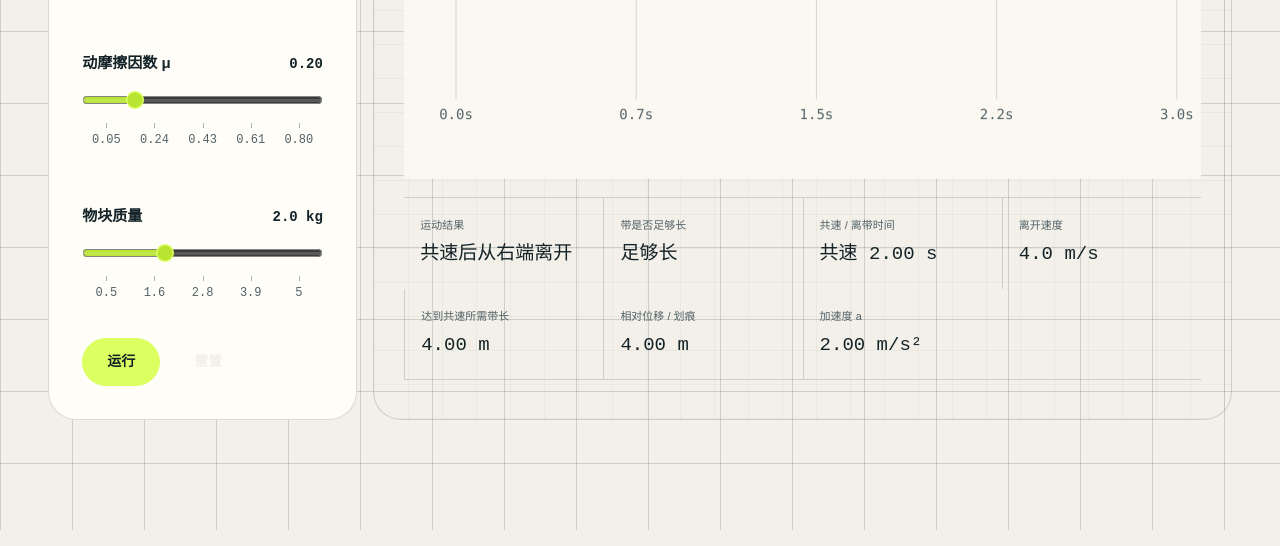
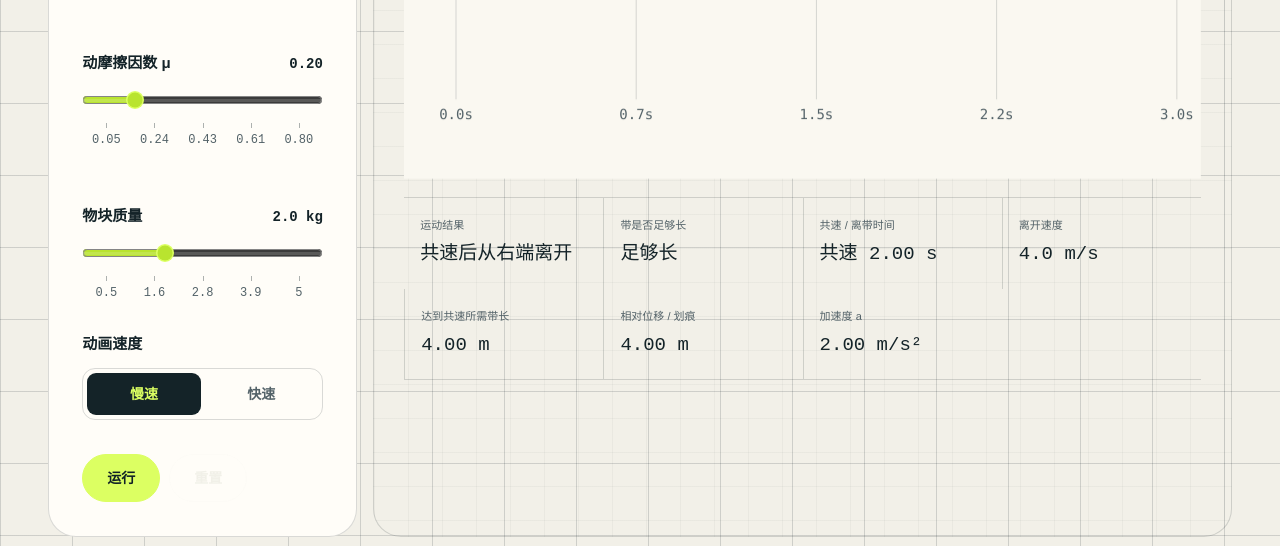
Before and after one commit to wbr941/19991100physics, a website: page labs/conveyor-belt/index.html in a window 1280 px wide. Shown: the part 1049-1595 px from the top of the page. Drawn offline with Linux system fonts and the light colour scheme.

Commit message:
Add conveyor animation speed switch

```diff
--- a/assets/conveyor.css
+++ b/assets/conveyor.css
@@ -153,6 +153,46 @@
   min-height: 48px;
 }
 
+.animation-speed {
+  min-width: 0;
+  margin: 28px 0 0;
+  padding: 0;
+  border: 0;
+}
+
+.animation-speed legend {
+  padding: 0;
+  color: var(--ink);
+  font-size: 15px;
+  font-weight: 600;
+}
+
+.speed-switch {
+  display: grid;
+  grid-template-columns: 1fr 1fr;
+  gap: 4px;
+  margin-top: 12px;
+  padding: 4px;
+  border: 1px solid var(--line);
+  border-radius: 13px;
+}
+
+.speed-switch button {
+  min-height: 42px;
+  color: var(--ink-soft);
+  border: 0;
+  border-radius: 9px;
+  background: transparent;
+  font-size: 14px;
+  font-weight: 600;
+  cursor: pointer;
+}
+
+.speed-switch button.is-active {
+  color: var(--accent);
+  background: var(--ink);
+}
+
 .conveyor-visual {
   display: flex;
   min-width: 0;
--- a/assets/conveyor.js
+++ b/assets/conveyor.js
@@ -119,6 +119,7 @@ class ConveyorBeltLab {
     this.massOutput = document.querySelector("#object-mass-output");
     this.runButton = document.querySelector("[data-run]");
     this.resetButton = document.querySelector("[data-reset]");
+    this.speedButtons = [...document.querySelectorAll("[data-animation-speed]")];
     this.stateOutput = document.querySelector("[data-sim-state]");
     this.presetButtons = [...document.querySelectorAll("[data-preset]")];
 
@@ -128,9 +129,10 @@ class ConveyorBeltLab {
     this.path = [];
     this.result = null;
     this.animationFrame = null;
-    this.animationStart = 0;
+    this.lastFrame = 0;
     this.progress = 0;
     this.isPlaying = false;
+    this.speedMode = "slow";
     this.config = this.readConfig();
 
     this.draw = this.draw.bind(this);
@@ -162,7 +164,22 @@ class ConveyorBeltLab {
 
     this.runButton?.addEventListener("click", () => this.run());
     this.resetButton?.addEventListener("click", () => this.reset());
+    this.speedButtons.forEach((button) => {
+      button.addEventListener("click", () => {
+        this.setAnimationSpeed(button.dataset.animationSpeed);
+      });
+    });
     window.addEventListener("physics:themechange", () => this.draw());
+  }
+
+  setAnimationSpeed(mode) {
+    if (mode !== "slow" && mode !== "fast") return;
+    this.speedMode = mode;
+    this.speedButtons.forEach((button) => {
+      const isActive = button.dataset.animationSpeed === mode;
+      button.classList.toggle("is-active", isActive);
+      button.setAttribute("aria-pressed", String(isActive));
+    });
   }
 
   readConfig() {
@@ -442,7 +459,7 @@ class ConveyorBeltLab {
     this.cancelAnimation();
     this.isPlaying = true;
     this.progress = 0;
-    this.animationStart = performance.now();
+    this.lastFrame = performance.now();
     this.setState("运行中");
 
     if (prefersReducedMotion.matches) {
@@ -458,9 +475,10 @@ class ConveyorBeltLab {
 
   animate(now) {
     const duration = Math.max(this.path[this.path.length - 1].t, 0.01);
-    const displayDuration = Math.min(Math.max(duration * 0.75, 1.4), 8.5);
-    const elapsed = (now - this.animationStart) / 1000;
-    this.progress = Math.min(elapsed / displayDuration, 1);
+    const elapsed = Math.max((now - this.lastFrame) / 1000, 0);
+    const speedFactor = this.speedMode === "fast" ? 2.5 : 1;
+    this.lastFrame = now;
+    this.progress = Math.min(this.progress + (elapsed * speedFactor) / duration, 1);
     this.draw();
 
     if (this.progress >= 1) {
--- a/labs/conveyor-belt/index.html
+++ b/labs/conveyor-belt/index.html
@@ -146,6 +146,18 @@
             </div>
           </div>
 
+          <fieldset class="animation-speed">
+            <legend>动画速度</legend>
+            <div class="speed-switch">
+              <button class="is-active" type="button" data-animation-speed="slow" aria-pressed="true">
+                慢速
+              </button>
+              <button type="button" data-animation-speed="fast" aria-pressed="false">
+                快速
+              </button>
+            </div>
+          </fieldset>
+
           <div class="sim-buttons">
             <button class="button button-primary" type="button" data-run>运行</button>
             <button class="button button-quiet" type="button" data-reset>重置</button>
```
